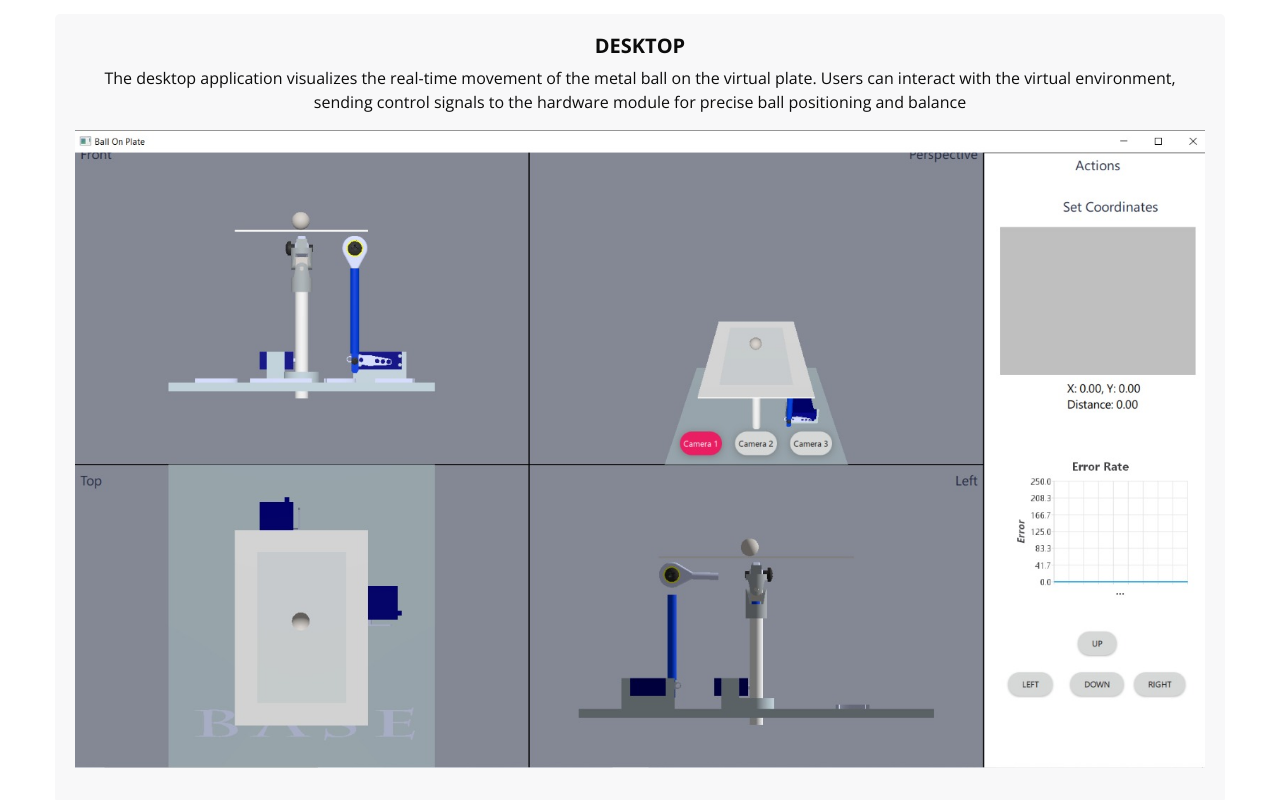
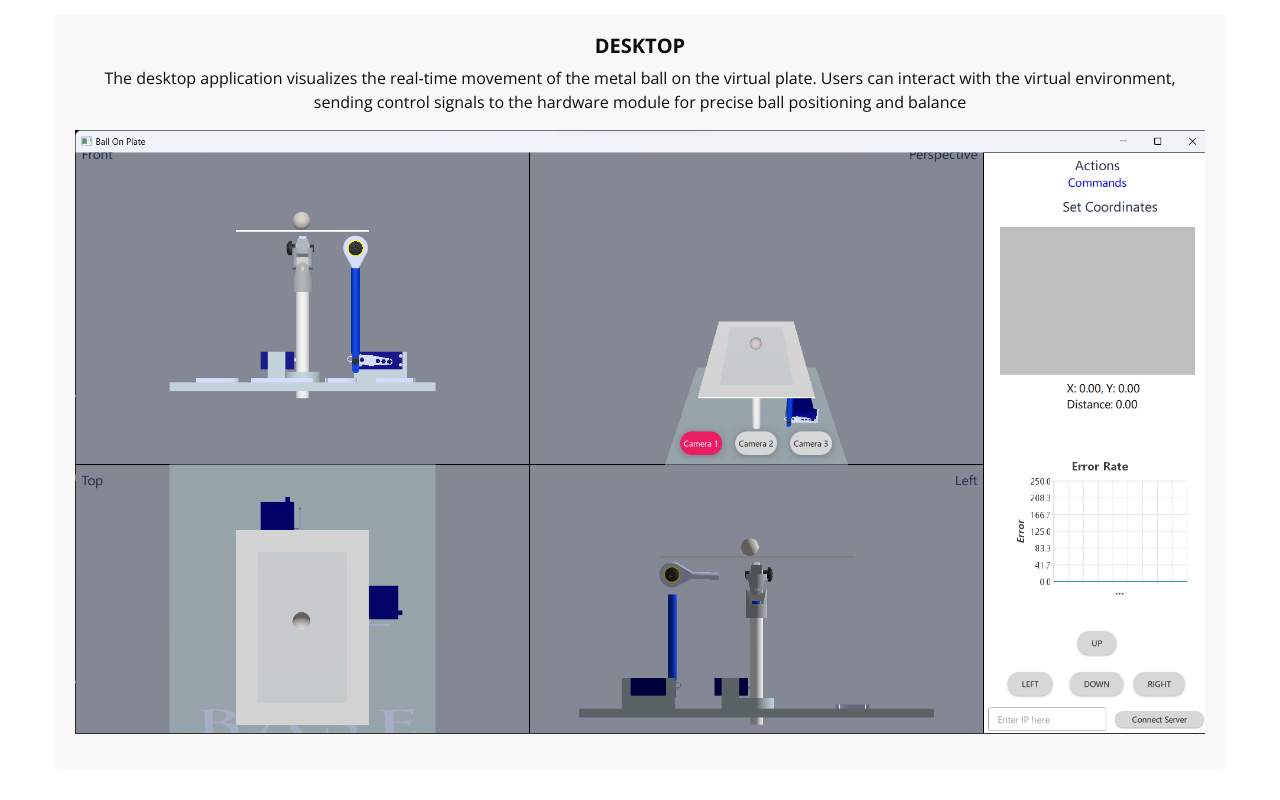
Before and after one commit to balanceTechnologies/website, a plain HTML site: page index.html in a window 1280 px wide. Shown: the part 4640-5440 px from the top of the page. Drawn offline with nearby package versions, Linux system fonts and the light colour scheme; some packages are replaced by stand-ins of ours.

Commit message:
Update desktop image

```diff
--- a/index.html
+++ b/index.html
@@ -178,7 +178,7 @@
                   The desktop application visualizes the real-time movement of the metal ball on the virtual plate. Users can interact with the virtual environment, sending control signals to the hardware module for precise ball positioning and balance
                 </p>
                 <div class="img-box">
-                  <img src="images/desktop.jpeg" alt="">
+                  <img src="images/desktop.png" alt="">
                 </div>
               </div>
             </div>
```
Also changed, not shown: images/desktop.jpeg (deleted), images/desktop.jpg (deleted), images/desktop.png (added).
